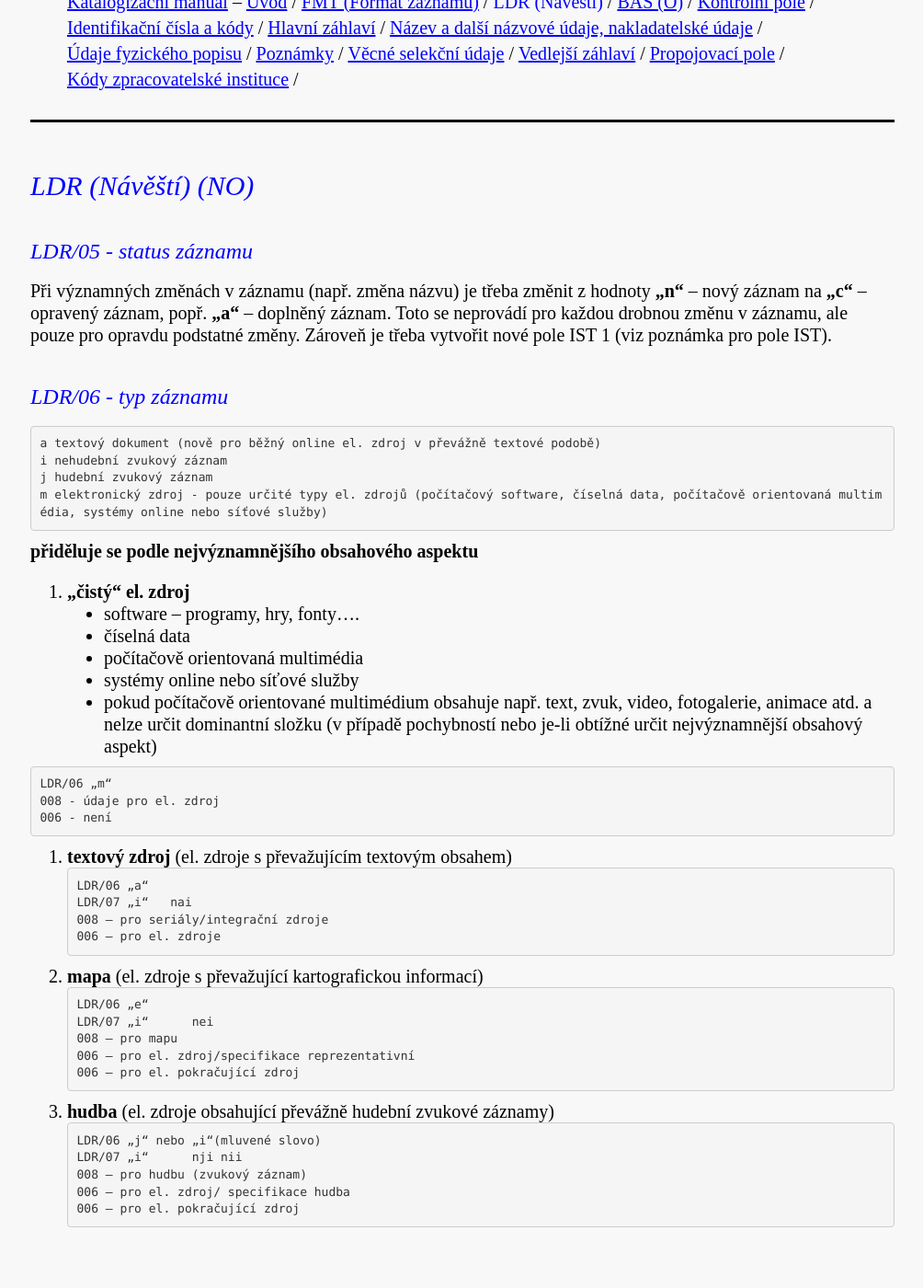
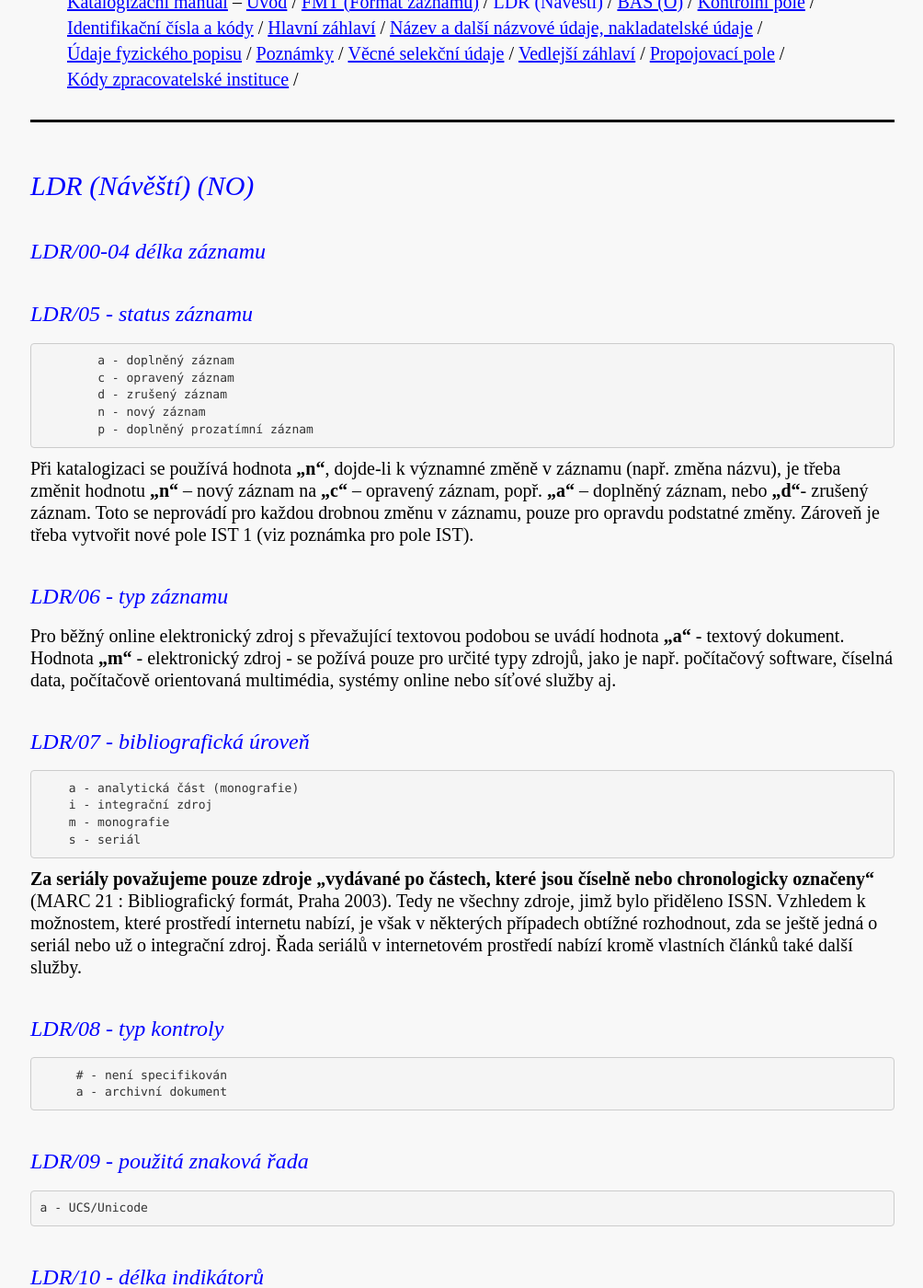
Before and after one commit to WebarchivCZ/katalogizacni-manual, a Jekyll site: the page built from _posts/2017-06-25-ldr-navesti.md, in a window 1280 px wide and 1400 px high, scrolled down 256 px. Shown: the whole window at 92% size, without its empty margins (137-1141 px from the left). Built offline with Jekyll 4.4.1, drawn with Linux system fonts in a browser that asks for light colours; some of the changed text lies outside the part shown.

Commit message:
refill chapter "LDR"

````diff
--- a/_posts/2017-06-25-ldr-navesti.md
+++ b/_posts/2017-06-25-ldr-navesti.md
@@ -5,55 +5,71 @@ title: LDR (Návěští)
 
 ## LDR (Návěští) (NO)
 
+### LDR/00-04 délka záznamu
 ### LDR/05 - status záznamu
-Při významných změnách v záznamu (např. změna názvu) je třeba změnit z hodnoty **„n“** – nový záznam na **„c“** – opravený záznam, popř. **„a“** – doplněný záznam. Toto se neprovádí pro každou drobnou změnu v záznamu, ale pouze pro opravdu podstatné změny. Zároveň je třeba vytvořit nové pole IST 1 (viz poznámka pro pole IST).
+
+```
+        a - doplněný záznam
+        c - opravený záznam
+        d - zrušený záznam
+        n - nový záznam
+        p - doplněný prozatímní záznam
+```
+
+Při katalogizaci se používá hodnota **„n“**, dojde-li k významné změně v záznamu (např. změna názvu), je třeba změnit hodnotu **„n“** – nový záznam na **„c“** – opravený záznam, popř. **„a“** – doplněný záznam, nebo **„d“**- zrušený záznam. Toto se neprovádí pro každou drobnou změnu v záznamu, pouze pro opravdu podstatné změny. Zároveň je třeba vytvořit nové pole IST 1 (viz poznámka pro pole IST).
 
 ### LDR/06 - typ záznamu
 
+Pro běžný online elektronický zdroj s převažující textovou podobou se uvádí hodnota **„a“** - textový dokument. Hodnota **„m“** - elektronický zdroj - se požívá pouze pro určité typy zdrojů, jako je např. počítačový software, číselná data, počítačově orientovaná multimédia, systémy online nebo síťové služby aj.
+
+### LDR/07 - bibliografická úroveň
+
 ```
-a textový dokument (nově pro běžný online el. zdroj v převážně textové podobě)
-i nehudební zvukový záznam
-j hudební zvukový záznam
-m elektronický zdroj - pouze určité typy el. zdrojů (počítačový software, číselná data, počítačově orientovaná multimédia, systémy online nebo síťové služby)
+    a - analytická část (monografie)
+    i - integrační zdroj
+    m - monografie
+    s - seriál
 ```
 
-**přiděluje se podle nejvýznamnějšího obsahového aspektu**
+**Za seriály považujeme pouze zdroje „vydávané po částech, které jsou číselně nebo chronologicky označeny“** (MARC 21 : Bibliografický formát, Praha 2003). Tedy ne všechny zdroje, jimž bylo přiděleno ISSN. Vzhledem k možnostem, které prostředí internetu nabízí, je však v některých případech obtížné rozhodnout, zda se ještě jedná o seriál nebo už o integrační zdroj. Řada seriálů v internetovém prostředí nabízí kromě vlastních článků také další služby.
 
-1. **„čistý“ el. zdroj**
-  * software – programy, hry, fonty….
-  * číselná data
-  * počítačově orientovaná multimédia
-  * systémy online nebo síťové služby
-  * pokud počítačově orientované multimédium obsahuje např. text, zvuk, video, fotogalerie, animace atd. a nelze určit dominantní složku (v případě pochybností nebo je-li obtížné určit nejvýznamnější obsahový aspekt)
+### LDR/08 - typ kontroly
 
-  ```
-LDR/06 „m“
-008 - údaje pro el. zdroj
-006 - není
+```
+     # - není specifikován
+     a - archivní dokument
 ```
 
-2. **textový zdroj** (el. zdroje s převažujícím textovým obsahem)
+### LDR/09 - použitá znaková řada
+    a - UCS/Unicode
+
+### LDR/10 - délka indikátorů
+
+### LDR/11 - délka označení podpole
+
+### LDR/12-16 - bázová adresa údajů
+
+### LDR/17 - úroveň úplnosti záznamu
+
 ```
-LDR/06 „a“
-LDR/07 „i“   nai
-008 – pro seriály/integrační zdroje
-006 – pro el. zdroje
+\# - Úplná úroveň
+1 - úplná úroveň, bez dokumentu
+2 - méně než úplná úroveň, bez dokumentu
+3 - zkrácený záznam
+4 - základní úroveň
+5 - částečně zpracovaný/dočasný záznam
+7 - minimální úroveň
+8 - před vydáním dokumentu
+u - není znám
+z - nelze použít
 ```
 
-3. **mapa** (el. zdroje s převažující kartografickou informací)
+
+### LDR/18 - forma katalogizačního popisu
+
 ```
-LDR/06 „e“
-LDR/07 „i“      nei
-008 – pro mapu
-006 – pro el. zdroj/specifikace reprezentativní
-006 – pro el. pokračující zdroj
+# - jiná než ISBD
+a - AACR2
+**i - ISBD**
+u - není známa
 ```
-
-4. **hudba** (el. zdroje obsahující převážně hudební zvukové záznamy)
-```
-LDR/06 „j“ nebo „i“(mluvené slovo)
-LDR/07 „i“      nji nii
-008 – pro hudbu (zvukový záznam)
-006 – pro el. zdroj/ specifikace hudba
-006 – pro el. pokračující zdroj
-```
````
